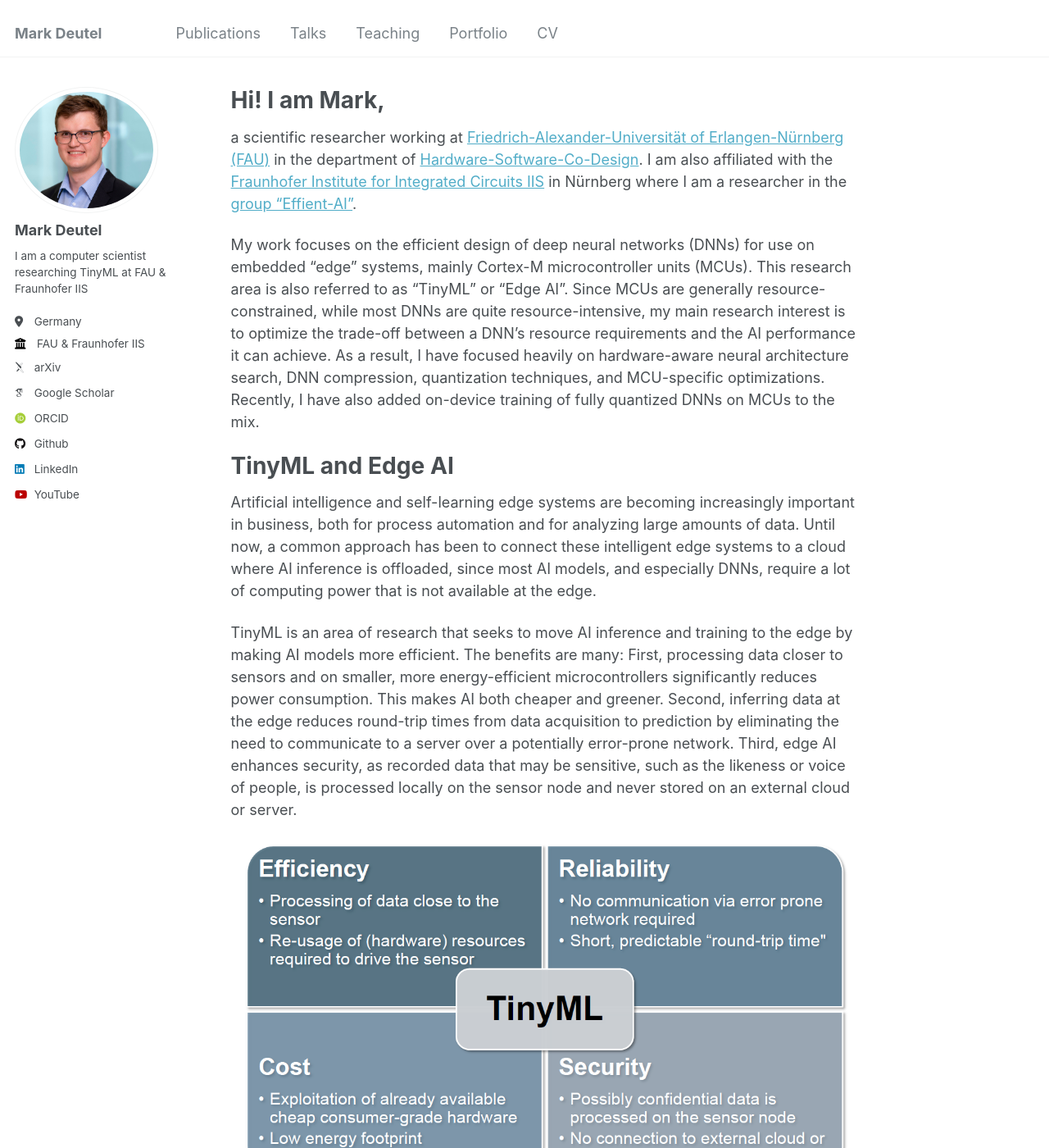
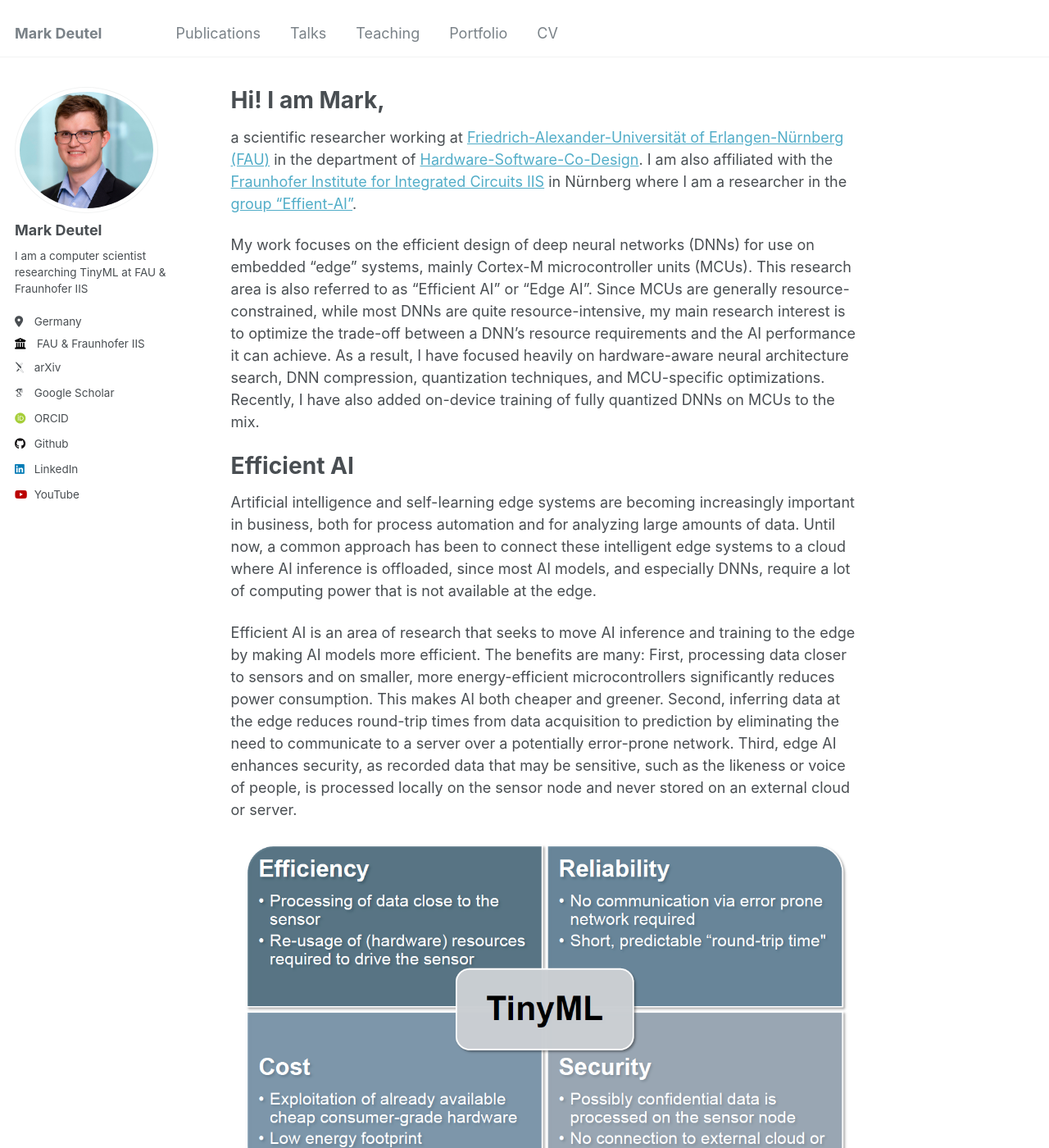
Before and after one commit to markdeutel/markdeutel.github.io, a Jekyll site: the page built from _pages/about.md, in a window 1280 px wide and 1400 px high. Shown: the whole window at 82% size. Built offline with Jekyll 4.4.1, drawn with Linux system fonts in a browser that asks for light colours; some web fonts are replaced; some of the changed text lies outside the part shown.

Commit message:
Updated About Page

```diff
--- a/_pages/about.md
+++ b/_pages/about.md
@@ -13,18 +13,18 @@ Hi! I am Mark,
 
 a scientific researcher working at [Friedrich-Alexander-Universität of Erlangen-Nürnberg (FAU)](https://www.fau.eu/) in the department of [Hardware-Software-Co-Design](https://www.cs12.tf.fau.eu/). I am also affiliated with the [Fraunhofer Institute for Integrated Circuits IIS](https://www.iis.fraunhofer.de/) in Nürnberg where I am a researcher in the [group "Effient-AI"](https://www.iis.fraunhofer.de/de/ff/lv/dataanalytics/tinyml.html).
 
-My work focuses on the efficient design of deep neural networks (DNNs) for use on embedded "edge" systems, mainly Cortex-M microcontroller units (MCUs). This research area is also referred to as "TinyML" or "Edge AI". Since MCUs are generally resource-constrained, while most DNNs are quite resource-intensive, my main research interest is to optimize the trade-off between a DNN's resource requirements and the AI performance it can achieve. As a result, I have focused heavily on hardware-aware neural architecture search, DNN compression, quantization techniques, and MCU-specific optimizations. Recently, I have also added on-device training of fully quantized DNNs on MCUs to the mix.
+My work focuses on the efficient design of deep neural networks (DNNs) for use on embedded "edge" systems, mainly Cortex-M microcontroller units (MCUs). This research area is also referred to as "Efficient AI" or "Edge AI". Since MCUs are generally resource-constrained, while most DNNs are quite resource-intensive, my main research interest is to optimize the trade-off between a DNN's resource requirements and the AI performance it can achieve. As a result, I have focused heavily on hardware-aware neural architecture search, DNN compression, quantization techniques, and MCU-specific optimizations. Recently, I have also added on-device training of fully quantized DNNs on MCUs to the mix.
 
-TinyML and Edge AI
+Efficient AI
 ===
 
 Artificial intelligence and self-learning edge systems are becoming increasingly important in business, both for process automation and for analyzing large amounts of data. Until now, a common approach has been to connect these intelligent edge systems to a cloud where AI inference is offloaded, since most AI models, and especially DNNs, require a lot of computing power that is not available at the edge.
 
-TinyML is an area of research that seeks to move AI inference and training to the edge by making AI models more efficient. The benefits are many: First, processing data closer to sensors and on smaller, more energy-efficient microcontrollers significantly reduces power consumption. This makes AI both cheaper and greener. Second, inferring data at the edge reduces round-trip times from data acquisition to prediction by eliminating the need to communicate to a server over a potentially error-prone network. Third, edge AI enhances security, as recorded data that may be sensitive, such as the likeness or voice of people, is processed locally on the sensor node and never stored on an external cloud or server.
+Efficient AI is an area of research that seeks to move AI inference and training to the edge by making AI models more efficient. The benefits are many: First, processing data closer to sensors and on smaller, more energy-efficient microcontrollers significantly reduces power consumption. This makes AI both cheaper and greener. Second, inferring data at the edge reduces round-trip times from data acquisition to prediction by eliminating the need to communicate to a server over a potentially error-prone network. Third, edge AI enhances security, as recorded data that may be sensitive, such as the likeness or voice of people, is processed locally on the sensor node and never stored on an external cloud or server.
 
 ![image](../images/tinyml.png)
 
-To enable AI inference at the edge, TinyML research focuses on efficient DNN design, training, and compression. This amounts to a multi-objective optimization problem. AI performance, e.g., classification accuracy, should be maximized, while computational complexity and memory requirements should be minimized to meet the resource constraints of the targeted edge system. Techniques to achieve this trade-off include DNN pruning, quantization, layer fusion, and hardware-aware neural architecture search.
+To enable AI inference at the edge, Efficient AI research focuses on efficient DNN design, training, and compression. This amounts to a multi-objective optimization problem. AI performance, e.g., classification accuracy, should be maximized, while computational complexity and memory requirements should be minimized to meet the resource constraints of the targeted edge system. Techniques to achieve this trade-off include DNN pruning, quantization, layer fusion, and hardware-aware neural architecture search.
 
 For more information, check out my [talks](./talks.html) and [publications](./publications.html). If you want to have a look at Edge AI at work, you can have a look at my [demo videos](./portfolio.html).
 
```
